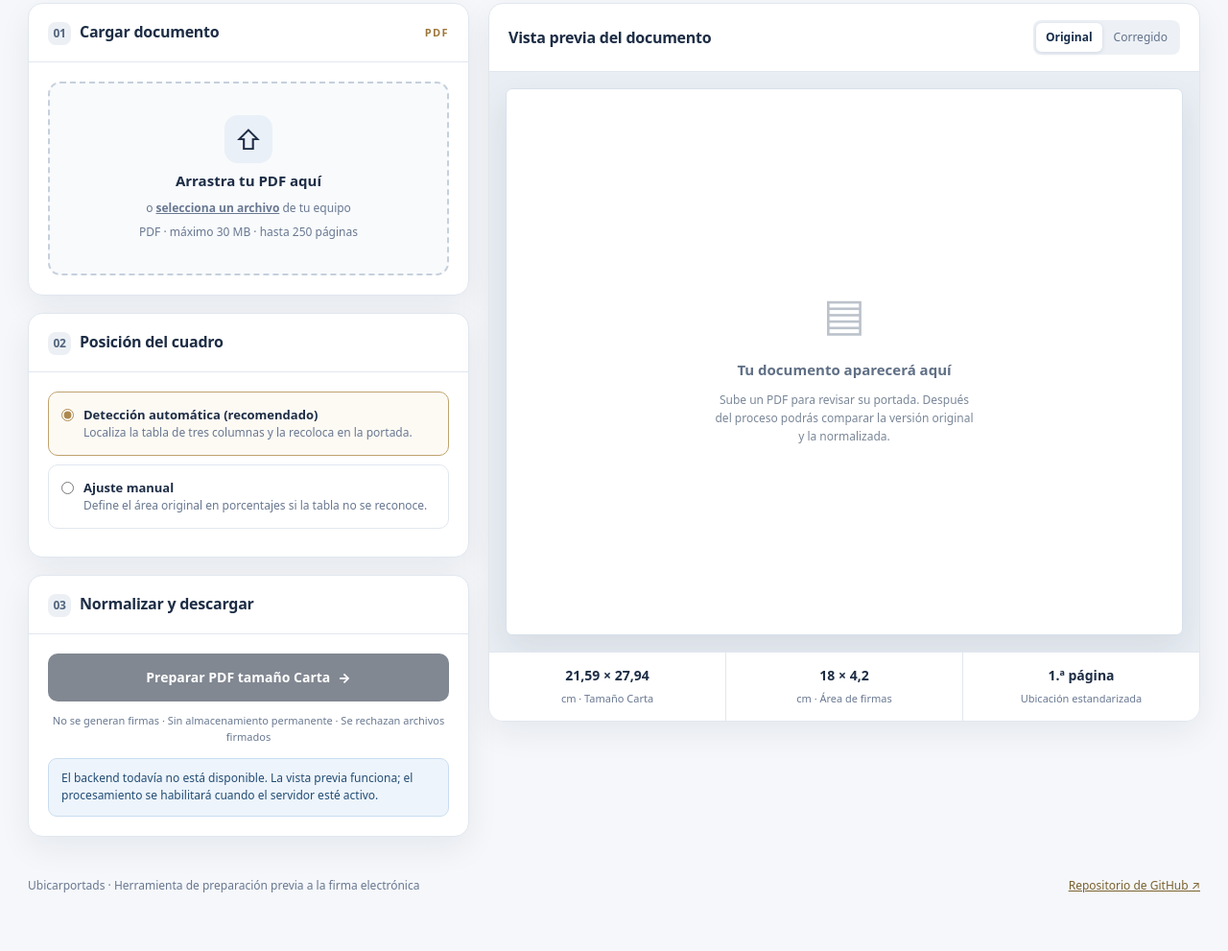
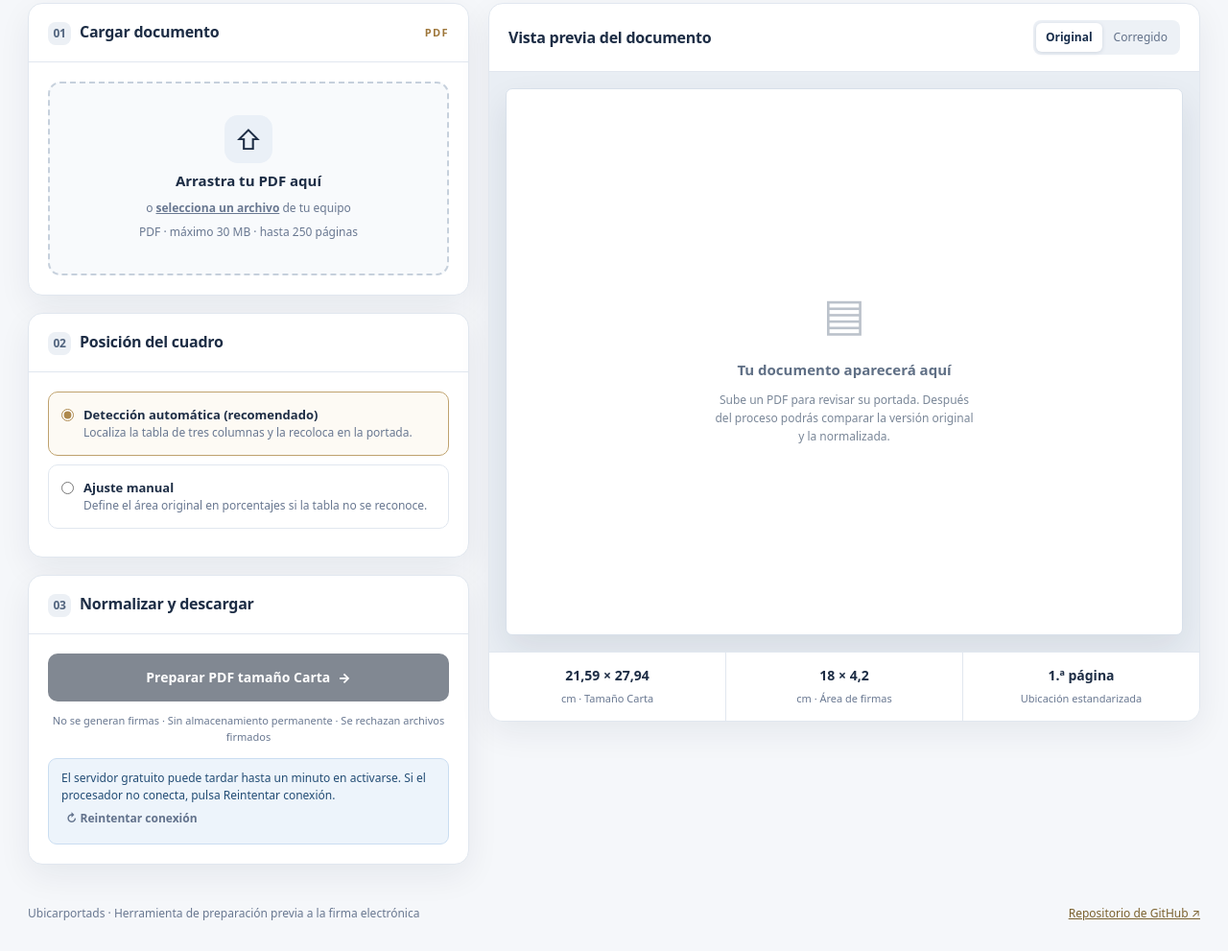
Before and after one commit to jeffer91/Ubicarportads, a plain HTML site: page web/index.html in a window 1280 px wide. Shown: the part 247-1238 px from the top of the page at 96% size. Before the commit the page ends 1210 px from the top, so only its background shows below. Drawn offline with Linux system fonts and the light colour scheme; no server answers.

Commit message:
fix: tolerar inicio lento de Render free y permitir reintentar conexión

```diff
--- a/web/index.html
+++ b/web/index.html
@@ -201,7 +201,7 @@
       const checkBackend = async () => {
         const dot = $("dot"), status = $("serverStatus");
         status.textContent = "Conectando servidor";
-        const ctrl = new AbortController(), timeout = setTimeout(() => ctrl.abort(), 20000);
+        const ctrl = new AbortController(), timeout = setTimeout(() => ctrl.abort(), 75000);
         try {
           const r = await fetch(API + "/api/health", { signal: ctrl.signal, cache: "no-store" });
           const data = await r.json();
@@ -209,7 +209,10 @@
           online = true; dot.className = "dot ok"; status.textContent = "Procesador disponible"; clearAlert();
         } catch (e) {
           online = false; dot.className = "dot bad"; status.textContent = "Servidor sin conexión";
-          showAlert("El backend todavía no está disponible. La vista previa funciona; el procesamiento se habilitará cuando el servidor esté activo.", "info");
+          showAlert("El servidor gratuito puede tardar hasta un minuto en activarse. Si el procesador no conecta, pulsa Reintentar conexión.", "info");
+          const retry = document.createElement("button");
+          retry.type = "button"; retry.className = "tiny"; retry.textContent = " ↻ Reintentar conexión";
+          retry.addEventListener("click", checkBackend); $("alert").appendChild(retry);
         } finally { clearTimeout(timeout); refreshButton(); }
       };
       drop.addEventListener("click", () => fileInput.click());
```
